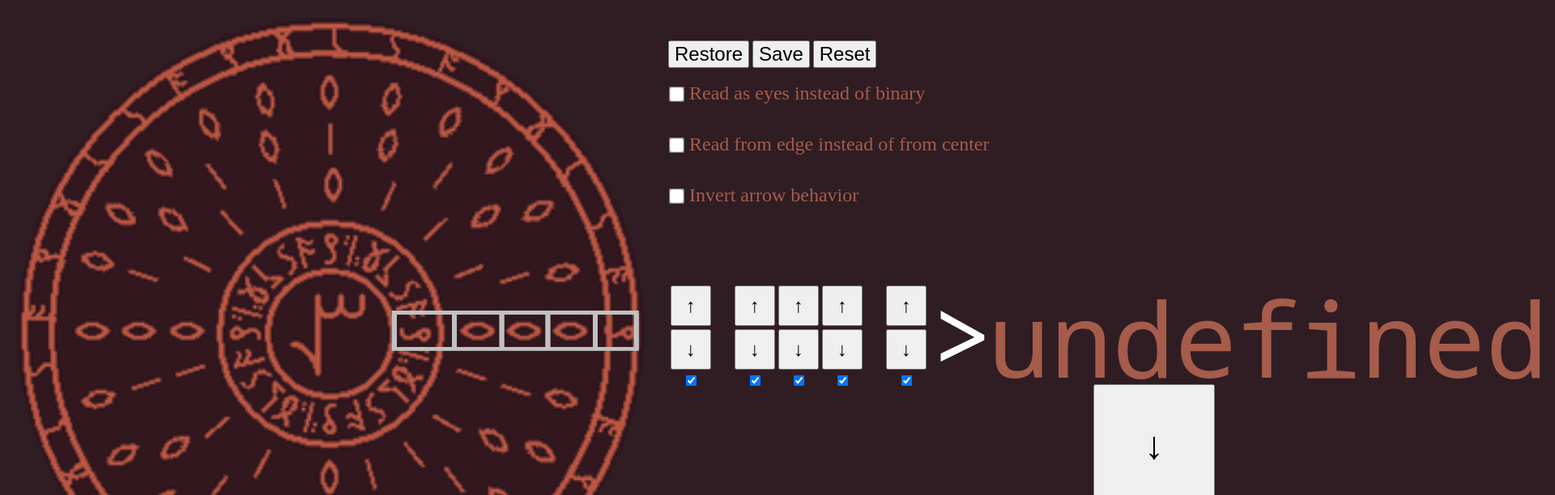
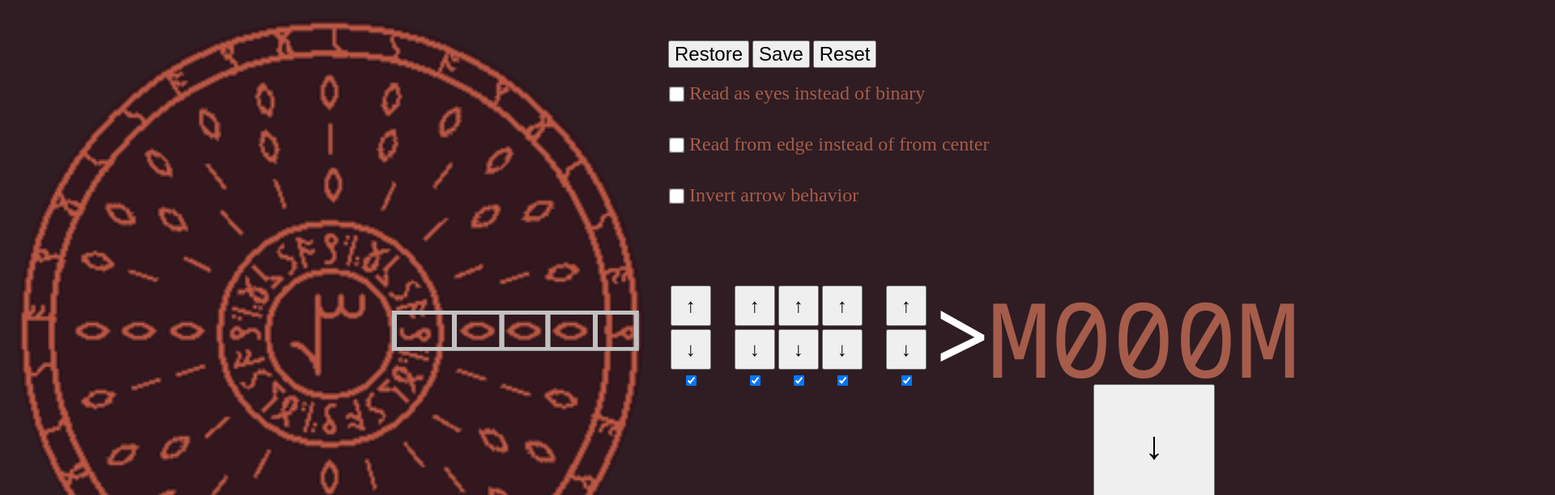
Before and after one commit to sirreldar/sirreldar.github.io, a plain HTML site: page index.html in a window 1280 px wide. Both pictures are taken after a click on the button "Restore". Shown: the top 612 px of the page at 81% size, 1920 px wide, since content can reach past the window. Drawn offline with Linux system fonts and the light colour scheme.

Commit message:
Cookie bugfix
Fixed an issue that crashed the webpage if you tried to restore without first saving.

```diff
--- a/script.js
+++ b/script.js
@@ -140,6 +140,8 @@ function copyOutput(){
 
 
 function load(){
+	if (getCookie("pos0") == "") {return null;}
+
 	disk[0].wraps = parseInt(getCookie("wraps0"));
 	disk[1].wraps = parseInt(getCookie("wraps1"));
 	disk[2].wraps = parseInt(getCookie("wraps2"));
@@ -185,6 +187,7 @@ function save(){
 function getCookie(cname) {
   let name = cname + "=";
   let ca = document.cookie.split(';');
+
   for(let i = 0; i < ca.length; i++) {
     let c = ca[i];
     while (c.charAt(0) == ' ') {
```
Also changed, not shown: index.html (+1 -1 lines).
